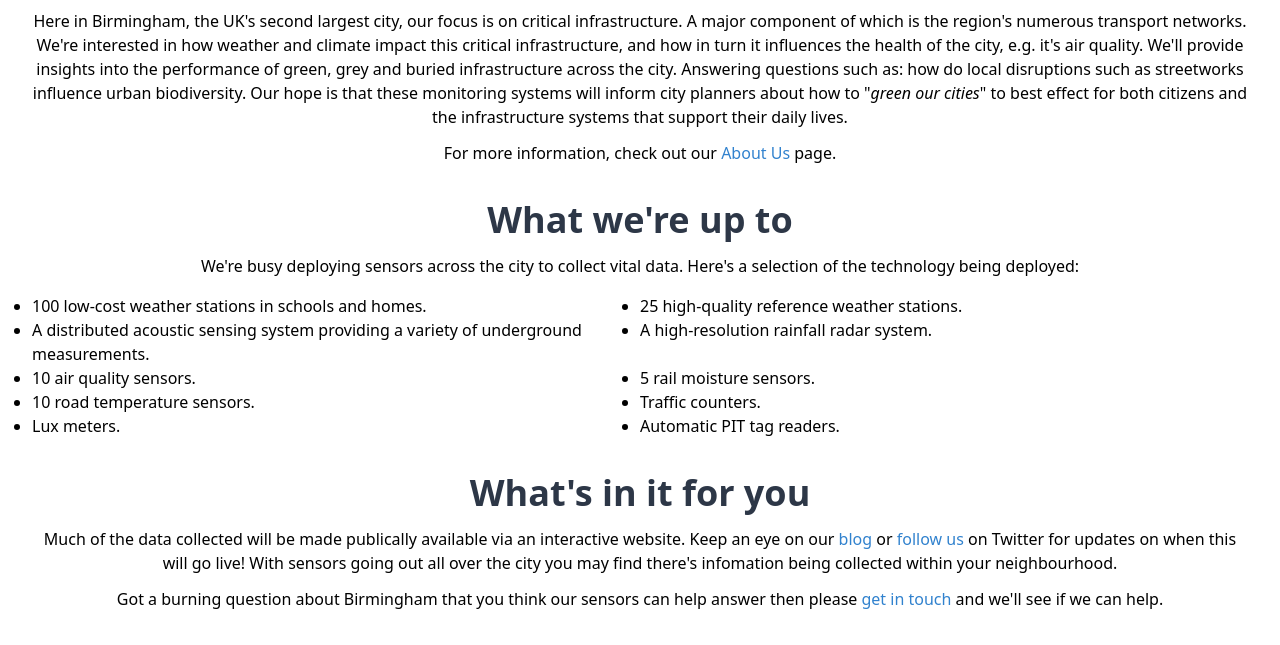
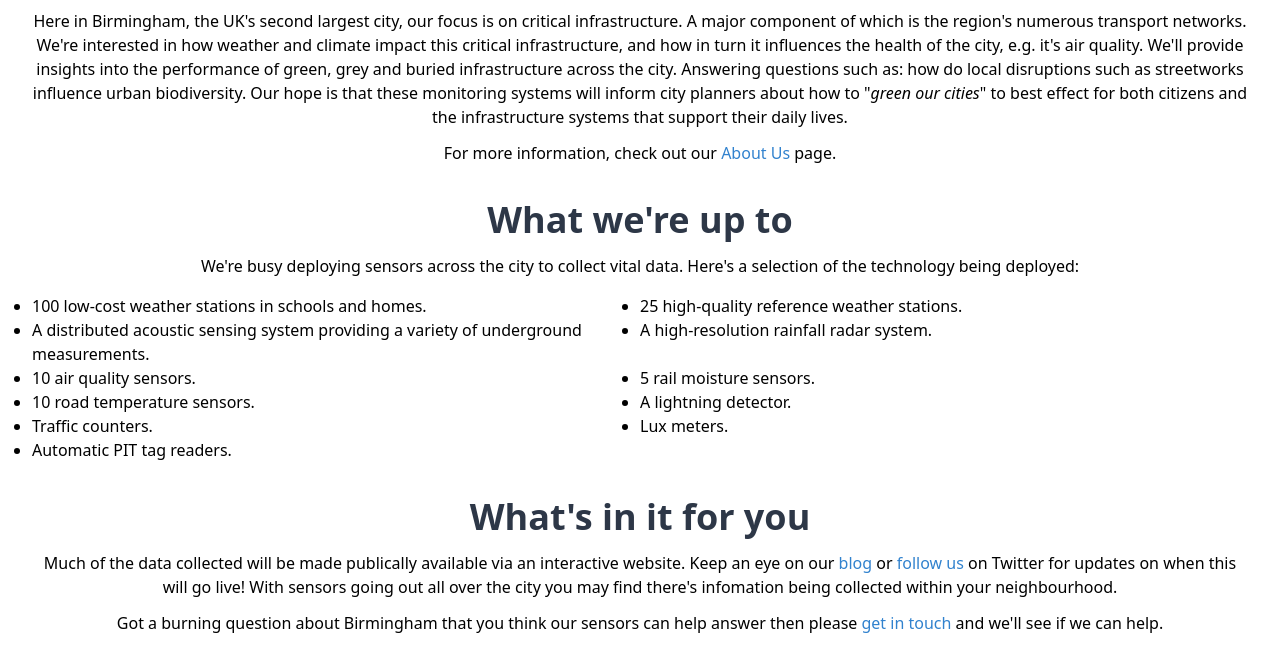
Before and after one commit to birminghamurbanobservatory/static-website, a Gatsby site: page / in a window 1280 px wide. Shown: the part 940-1585 px from the top of the page. Built offline with nearby package versions, Linux system fonts and the light colour scheme; Gatsby itself is replaced by a stand-in of ours.

Commit message:
lightning detector added to list

```diff
--- a/src/pages/index.js
+++ b/src/pages/index.js
@@ -44,6 +44,7 @@ const IndexPage = () => (
           <li className="w-full lg:w-1/2">10 air quality sensors.</li>
           <li className="w-full lg:w-1/2">5 rail moisture sensors.</li>
           <li className="w-full lg:w-1/2">10 road temperature sensors.</li>
+          <li className="w-full lg:w-1/2">A lightning detector.</li>
           <li className="w-full lg:w-1/2">Traffic counters.</li>
           <li className="w-full lg:w-1/2">Lux meters.</li>
           <li className="w-full lg:w-1/2">Automatic PIT tag readers.</li>
```
